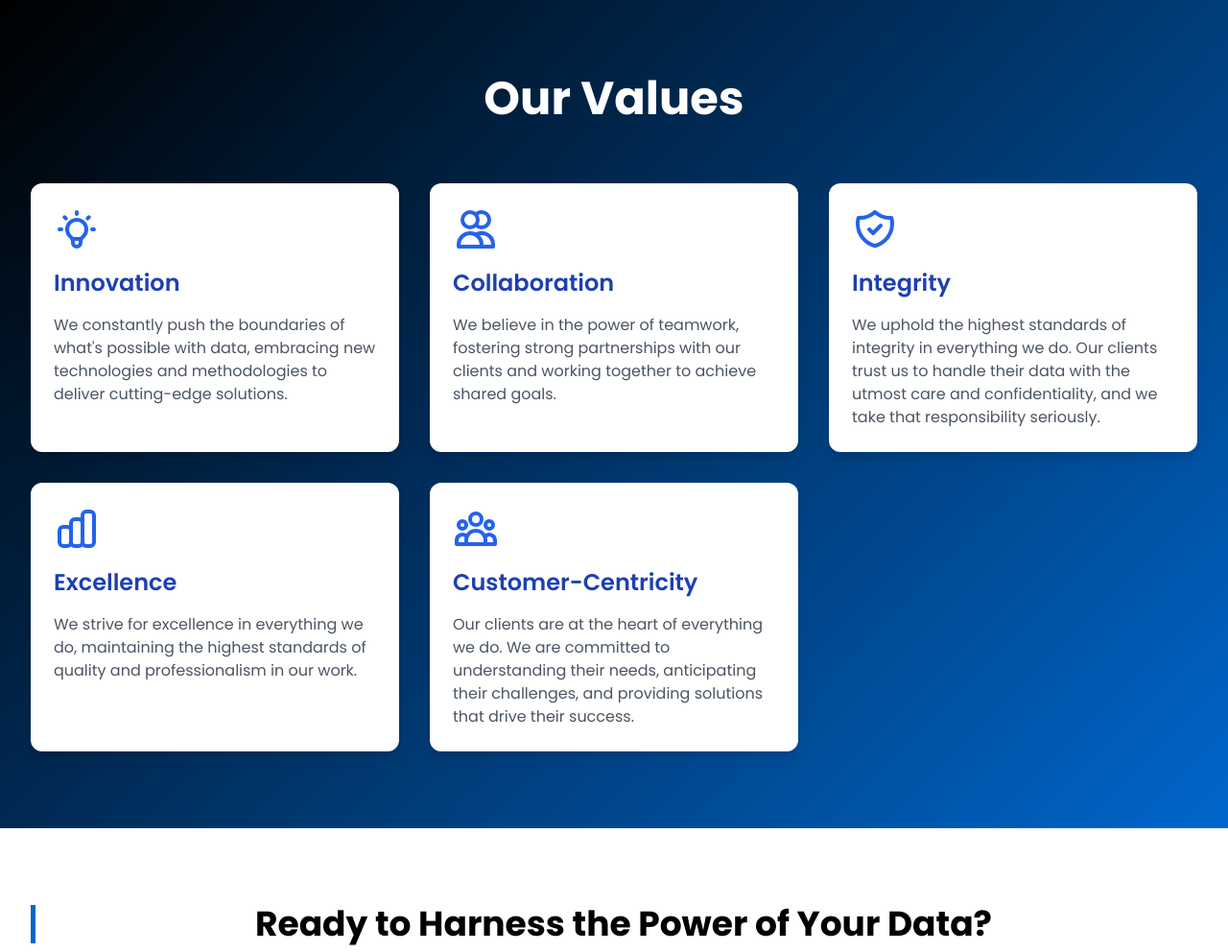
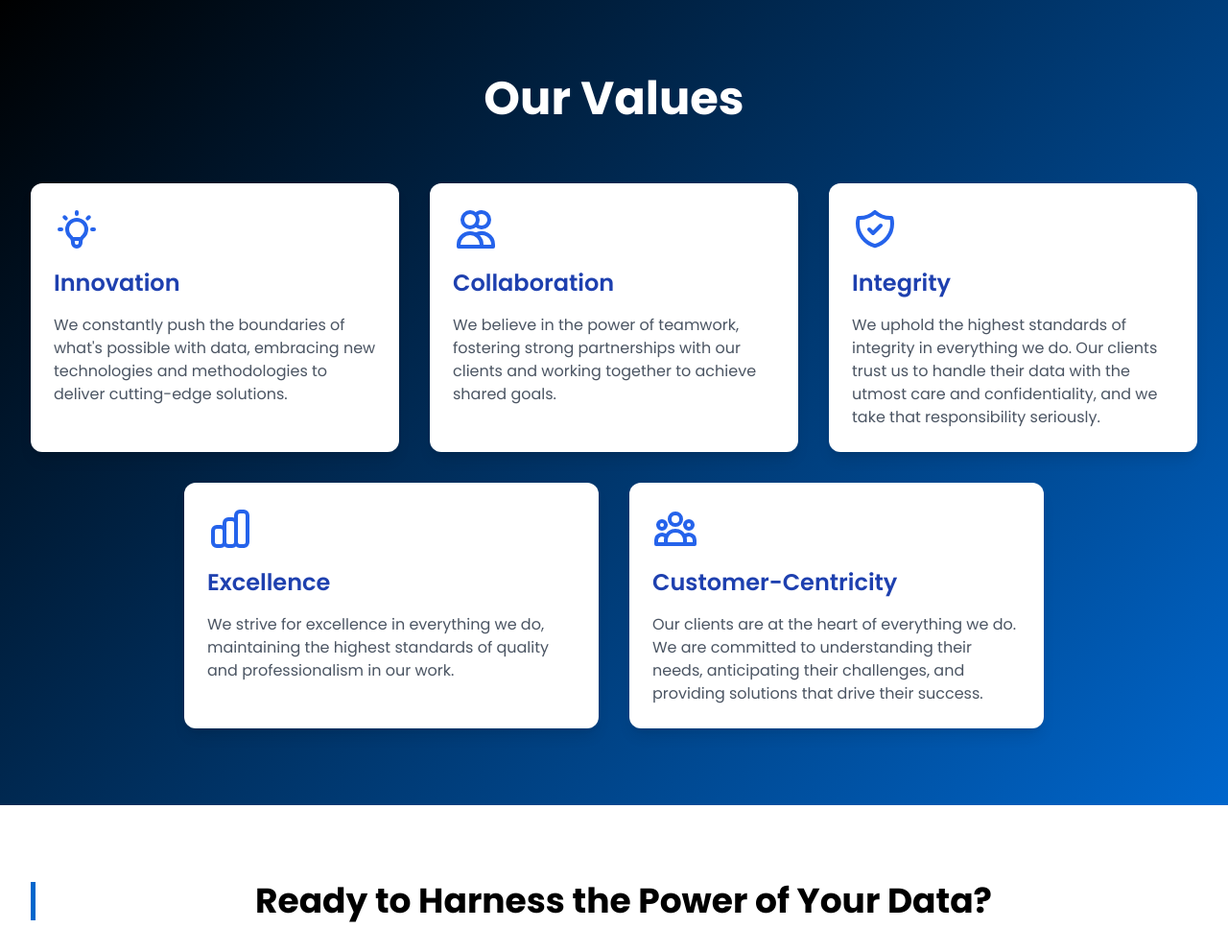
Before and after one commit to phostilite/ubiquitous-octo-invention, a Django app: page /about/ in a window 1280 px wide; the page is wider, and only the part inside the window is pictured. Shown: the part 1233-2225 px from the top of that part at 96% size. Run offline with Django 5.2, Linux system fonts and the light colour scheme; some libraries are stand-ins or nearby versions.

Commit message:
center the "Excellence" and "Customer-Centricity" cards in the bottom row

```diff
--- a/templates/website/about.html
+++ b/templates/website/about.html
@@ -282,6 +282,8 @@
                     <h3 class="text-2xl font-semibold text-blue-800 mb-4">Integrity</h3>
                     <p class="text-gray-600">We uphold the highest standards of integrity in everything we do. Our clients trust us to handle their data with the utmost care and confidentiality, and we take that responsibility seriously.</p>
                 </div>
+            </div>
+            <div class="grid grid-cols-1 md:grid-cols-2 gap-8 mt-8 lg:max-w-4xl lg:mx-auto">
                 <div class="bg-white rounded-xl shadow-lg p-6 transform transition duration-500 hover:scale-105">
                     <div class="text-3xl text-blue-600 mb-4">
                         <svg class="w-12 h-12" fill="none" stroke="currentColor" viewBox="0 0 24 24" xmlns="http://www.w3.org/2000/svg"><path stroke-linecap="round" stroke-linejoin="round" stroke-width="2" d="M9 19v-6a2 2 0 00-2-2H5a2 2 0 00-2 2v6a2 2 0 002 2h2a2 2 0 002-2zm0 0V9a2 2 0 012-2h2a2 2 0 012 2v10m-6 0a2 2 0 002 2h2a2 2 0 002-2m0 0V5a2 2 0 012-2h2a2 2 0 012 2v14a2 2 0 01-2 2h-2a2 2 0 01-2-2z"></path></svg>
```
